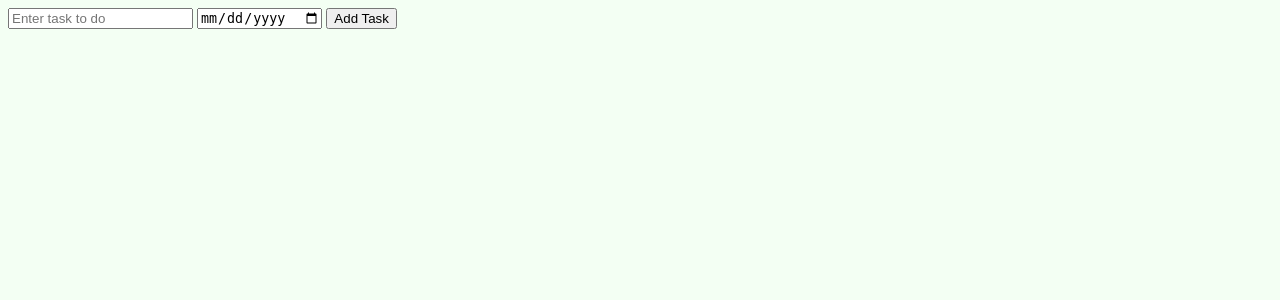
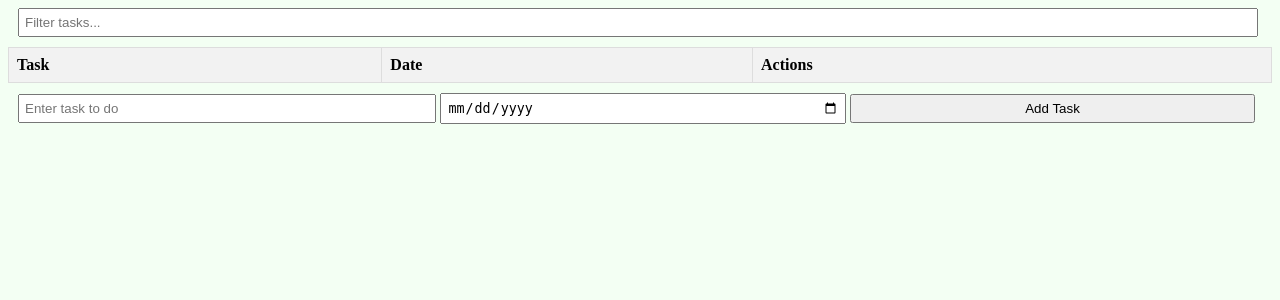
Before and after one commit to danken3/wd55563.github.io, a PHP site: page / in a window 1280 px wide. Shown: the top 300 px of the page. Run offline with PHP 8.4, Linux system fonts and the light colour scheme; lists and menus that the app fills with data are empty.

Commit message:
task completed

```diff
--- a/lab-b/index.html
+++ b/lab-b/index.html
@@ -8,11 +8,38 @@
     <link rel="stylesheet" href="styles.css" type="text/css">
     <script src="scripts.js" defer></script>
 </head>
-<body>
+<body onload="renderTasks(), loadFromLocalStorage()">
+    <input type="text" id="task_filter" name="task_filter" placeholder="Filter tasks...">
 
+    <table>
+        <thead>
+            <tr>
+                <th>Task</th>
+                <th>Date</th>
+                <th>Actions</th>
+            </tr>
+        </thead>
+        <tbody id="task_list">
+            <tr>
+                <td>pieczenie</td>
+                <td>2026-10-14</td>
+                <td><button class="delete_task" onclick="deleteTask(this)">Delete</button></td>
+            </tr>
+            <tr>
+                <td>sprzątanie</td>
+                <td>2026-10-15</td>
+                <td><button class="delete_task" onclick="deleteTask(this)">Delete</button></td>
+            </tr>
+            <tr>
+                <td>gotowanie</td>
+                <td>2026-10-16</td>
+                <td><button class="delete_task" onclick="deleteTask(this)">Delete</button></td>
+            </tr>
+        </tbody>
+    </table>
 
     <input type="text" id="task_name" name="task_name" placeholder="Enter task to do">
     <input type="date" id="task_date" name="task_date">
-    <button id="add_task">Add Task</button>
+    <button id="add_task" onclick="addTask()">Add Task</button>
 </body>
 </html>
--- a/lab-b/scripts.js
+++ b/lab-b/scripts.js
@@ -1 +1,131 @@
-console.debug("Hello world!");
+let tasks = [];
+
+function addTask() {
+    const taskName = document.getElementById('task_name').value;
+    const taskDate = document.getElementById('task_date').value;
+
+    if (taskName.length >= 3 && taskDate >= currentDate()) {
+        tasks.push({ name: taskName, date: taskDate });
+        renderTasks();
+        document.getElementById('task_name').value = '';
+        document.getElementById('task_date').value = '';
+        addToLocalStorage()
+    } else if (taskName.length >= 3 && !taskDate) {
+        tasks.push({ name: taskName, date: 'No date provided' });
+        renderTasks();
+        document.getElementById('task_name').value = '';
+        document.getElementById('task_date').value = '';
+        addToLocalStorage()
+    }
+}
+
+function deleteTask(button) {
+    const row = button.parentElement.parentElement;
+    const taskName = row.cells[0].textContent;
+    tasks = tasks.filter(task => task.name !== taskName);
+    renderTasks();
+    addToLocalStorage()
+}
+
+function renderTasks() {
+    const tbody = document.getElementById('task_list');
+    tbody.innerHTML = '';
+
+    tasks.forEach(task => {
+        const row = tbody.insertRow();
+        //row.insertCell(0).textContent.addTaskListener(onclick() => editCell()) = task.name;
+        const cell1 = row.insertCell(0);
+        cell1.textContent = task.name;
+        cell1.addEventListener("click", () => editCell(task, "name", cell1));
+        const cell2 = row.insertCell(1);
+        cell2.textContent = task.date;
+        cell2.addEventListener("click", () => editCell(task, "date", cell2));
+        row.insertCell(2).innerHTML = '<button class="delete_task" onclick="deleteTask(this)">Delete</button>';
+    });
+}
+
+function editCell(task, field, cell) {
+  if (field === "date") {
+    const newDate = prompt("New date (YYYY-MM-DD):", cell.textContent);
+    if (newDate && !/^\d{4}-\d{2}-\d{2}$/.test(newDate)) {
+      alert("Please enter a valid date in the format YYYY-MM-DD.");
+      return;
+    }
+    if (newDate && newDate >= currentDate()) {
+      task[field] = newDate;
+      cell.textContent = newDate;
+    } else if (newDate && newDate < currentDate()) {
+      alert("Please enter a valid date that is today or in the future.");
+    }
+  }
+
+  if (field === "name") {
+    const newValue = prompt("New task name:", cell.textContent);
+    if (newValue && newValue.length < 3) {
+      alert("Task name must be at least 3 characters long.");
+      return;
+    }
+    task[field] = newValue;
+    cell.textContent = newValue;
+  }
+}
+
+function currentDate() {
+  return new Date().toISOString().split('T')[0];
+}
+
+function addToLocalStorage() {
+    localStorage.setItem('tasks', JSON.stringify(tasks));
+}
+
+function loadFromLocalStorage() {
+    const storedTasks = localStorage.getItem('tasks');
+    if (storedTasks) {
+        tasks = JSON.parse(storedTasks);
+        renderTasks();
+    }
+}
+
+function searchTasks() {
+  const searchInput = document.getElementById('task_filter').value.toLowerCase();
+
+  const filteredTasks = tasks.filter(task =>
+    task.name.toLowerCase().includes(searchInput)
+  );
+
+  const tbody = document.getElementById('task_list');
+  tbody.innerHTML = '';
+
+  filteredTasks.forEach(task => {
+    const row = tbody.insertRow();
+
+    const cell1 = row.insertCell(0);
+
+    if (searchInput) {
+      const escapedInput = searchInput.replace(/[.*+?^${}()|[\]\\]/g, '\\$&');
+      const regex = new RegExp(`(${escapedInput})`, 'gi');
+
+      cell1.innerHTML = task.name.replace(
+        regex,
+        '<mark>$1</mark>'
+      );
+    } else {
+      cell1.textContent = task.name;
+    }
+
+    cell1.addEventListener("click", () => editCell(task, "name", cell1));
+
+    const cell2 = row.insertCell(1);
+    cell2.textContent = task.date;
+    cell2.addEventListener("click", () => editCell(task, "date", cell2));
+
+    row.insertCell(2).innerHTML =
+      '<button class="delete_task" onclick="deleteTask(this)">Delete</button>';
+  });
+}
+
+window.addEventListener('DOMContentLoaded', () => {
+  document
+    .getElementById('task_filter')
+    .addEventListener('input', searchTasks);
+});
--- a/lab-b/styles.css
+++ b/lab-b/styles.css
@@ -1,3 +1,54 @@
 body {
   background-color: #f3fff3;
 }
+
+table {
+  border-collapse: collapse;
+  width: 100%;
+}
+
+th, td {
+  border: 1px solid #ddd;
+  padding: 8px;
+  text-align: left;
+}
+
+th {
+  background-color: #f2f2f2;
+}
+
+#task_filter {
+  margin-left: 10px;
+  margin-right: 10px;
+  margin-bottom: 10px;
+  padding: 5px;
+  width: 97%;
+}
+
+#task_name {
+  margin-top: 10px;
+  margin-bottom: 10px;
+  margin-left: 10px;
+  padding: 5px;
+  width: 32%;
+}
+
+#task_date {
+  margin-top: 10px;
+  margin-bottom: 10px;
+  padding: 5px;
+  width: 31%;
+}
+
+#add_task {
+  margin-top: 10px;
+  margin-bottom: 10px;
+  margin-right: 10px;
+  padding: 5px;
+  width: 32%;
+}
+
+mark {
+  background-color: yellow;
+  color: black;
+}
```
Also changed, not shown: lab-a/img1.jpg (added).
